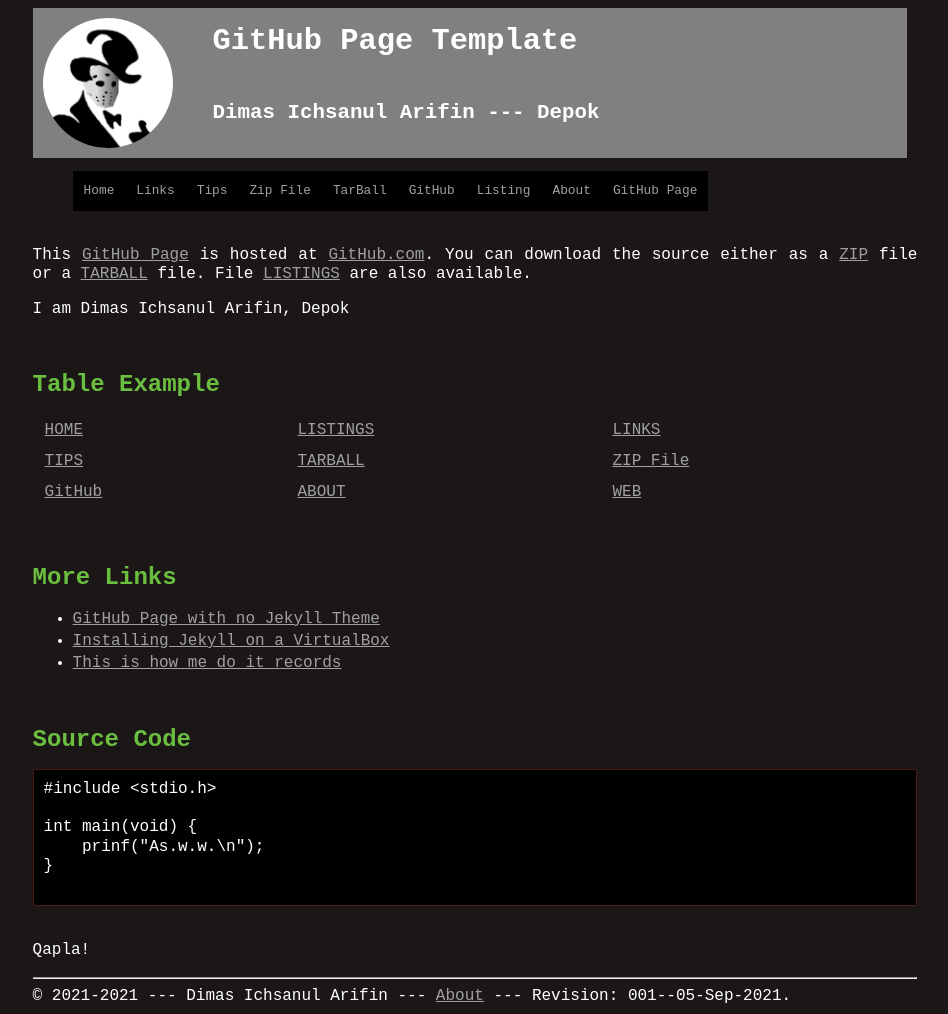
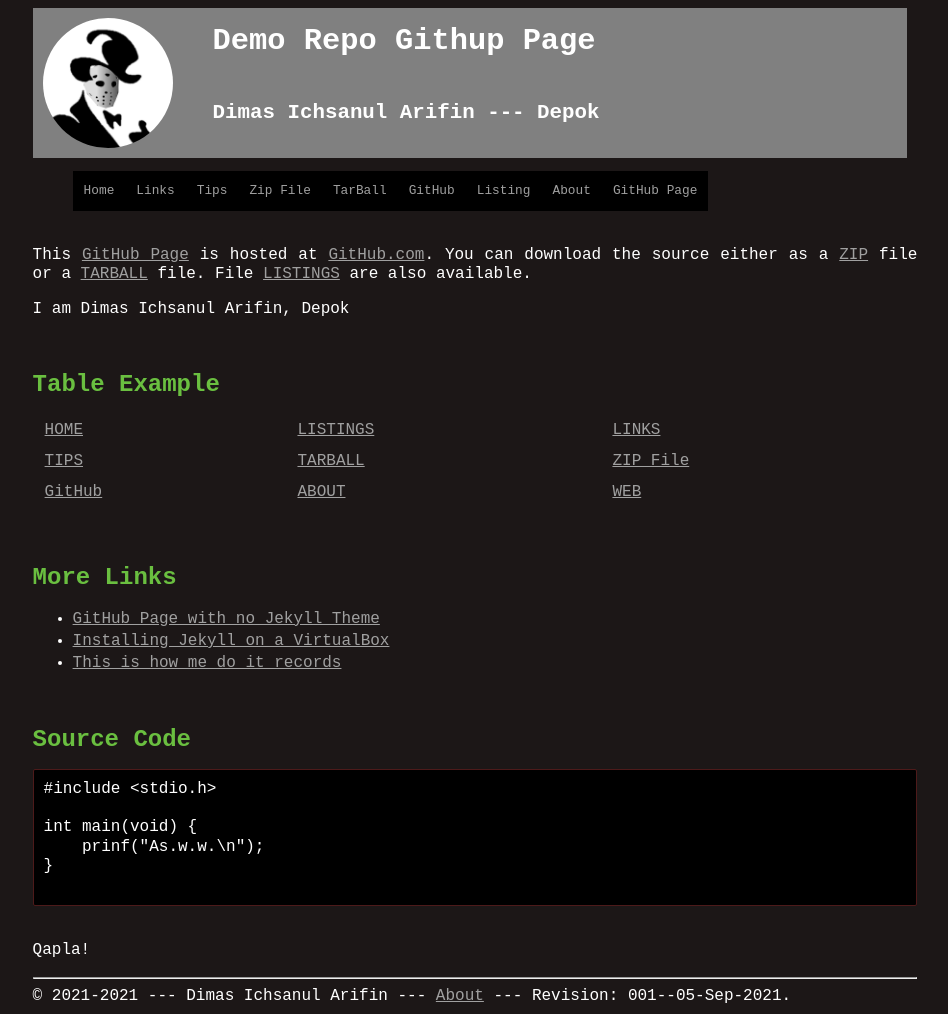
Before and after one commit to Dimasichsanul/os888, a Jekyll site: the page built from index.md, in a window 1280 px wide. Shown: the whole page, without its empty margins (165-1113 px from the left). Built offline with Jekyll 4.4.1, drawn with Linux system fonts in a browser that asks for light colours.

Commit message:
Update _config.yml

```diff
--- a/_config.yml
+++ b/_config.yml
@@ -26,7 +26,7 @@ navbarlinks:
   link:      "/ABOUT/"
 - navbar:    "GitHub Page"
   link:      "https://dimasichsanul.github.io/os888/"
-title:       "GitHub Page Template"
+title:       "Demo Repo Githup Page"
 lang:        "en-US"
 author:      "Dimas Ichsanul Arifin"
 address:     "Depok"
```
